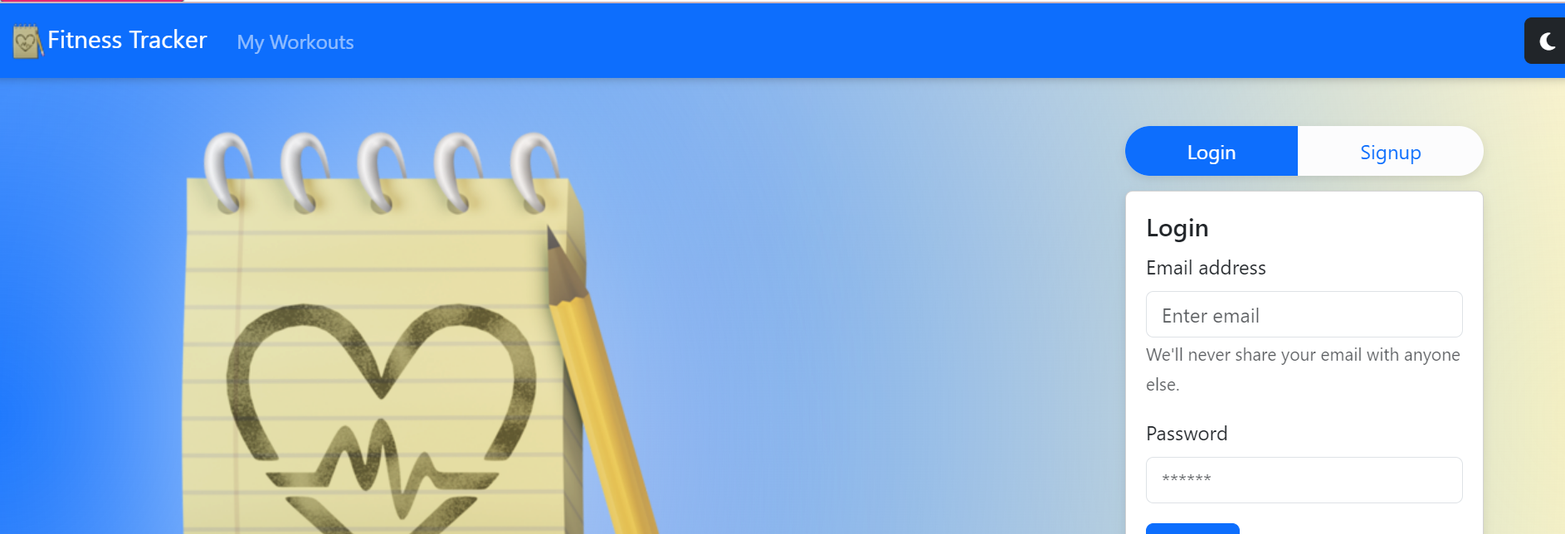
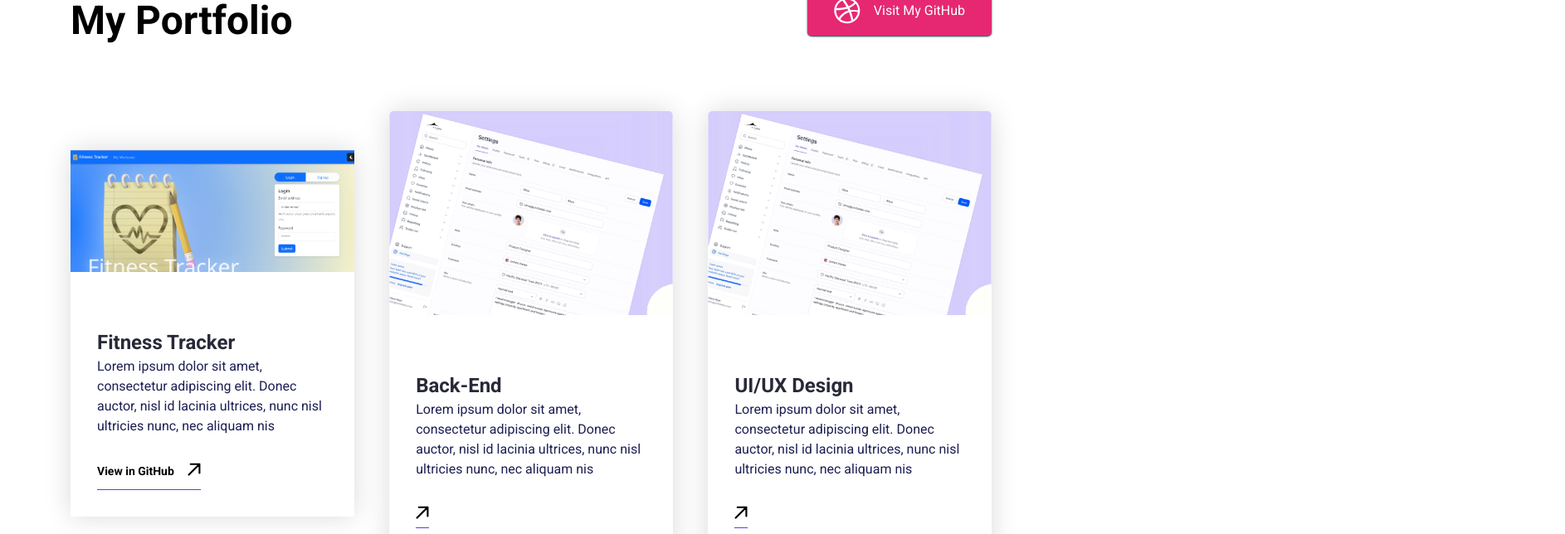
Before and after one commit to lindseycarlson23/new-react-portfolio, a React (Create React App) app: page / in a window 1280 px wide. Shown: the part 2960-3604 px from the top of the page at 83% size, 1886 px wide, since content can reach past the window. Built offline with nearby package versions, Linux system fonts and the light colour scheme.

Commit message:
added styling to portfolio

```diff
--- a/src/App.css
+++ b/src/App.css
@@ -335,3 +335,71 @@ h3 {
 /* About Me Ends*/
 
 /* My Portfolio Starts */
+.portfolio--section {
+  display: flex;
+  padding: 112px 85px;
+  flex-direction: column;
+  align-items: flex-start;
+  gap: 80px;
+}
+.portfolio--container-box {
+  display: flex;
+  justify-content: space-between;
+  align-items: center;
+  width: 100%;
+}
+.porfolio--container {
+  display: flex;
+  flex-direction: column;
+  align-items: flex-start;
+  gap: 21.3px;
+}
+.portfolio--section--container {
+  display: flex;
+  align-items: center;
+  justify-content: center;
+  gap: 42.6px;
+  width: 100%;
+}
+.portfolio--section--img {
+  border-radius: 8px;
+  width: 100%;
+}
+.portfolio--section--img > img {
+  width: 100%;
+}
+.portfolio--section--card {
+  display: flex;
+  flex-direction: column;
+  align-items: flex-start;
+  gap: 32px;
+  flex: 1 0 0;
+  background: #fff;
+  box-shadow: 0 0 32px rgba(0, 0, 0, 0.15);
+  cursor: pointer;
+  border-top-left-radius: 12px;
+  border-top-right-radius: 12px;
+}
+.portfolio--section--card--content {
+  display: flex;
+  padding: 32px;
+  flex-direction: column;
+  align-items: flex-start;
+  gap: 32px;
+  align-self: stretch;
+}
+.portfolio--section--title {
+  color: var(--heading-color);
+}
+.portfolio--link {
+  text-decoration: none;
+  display: flex;
+  gap: 16px;
+  border-bottom: 1.33px solid var(--primary);
+  padding-bottom: 10.6px;
+  font-weight: 600;
+}
+.portfolio--section--card:hover path {
+  stroke: #006b6a;
+}
+/* Portfolio ends */
```
